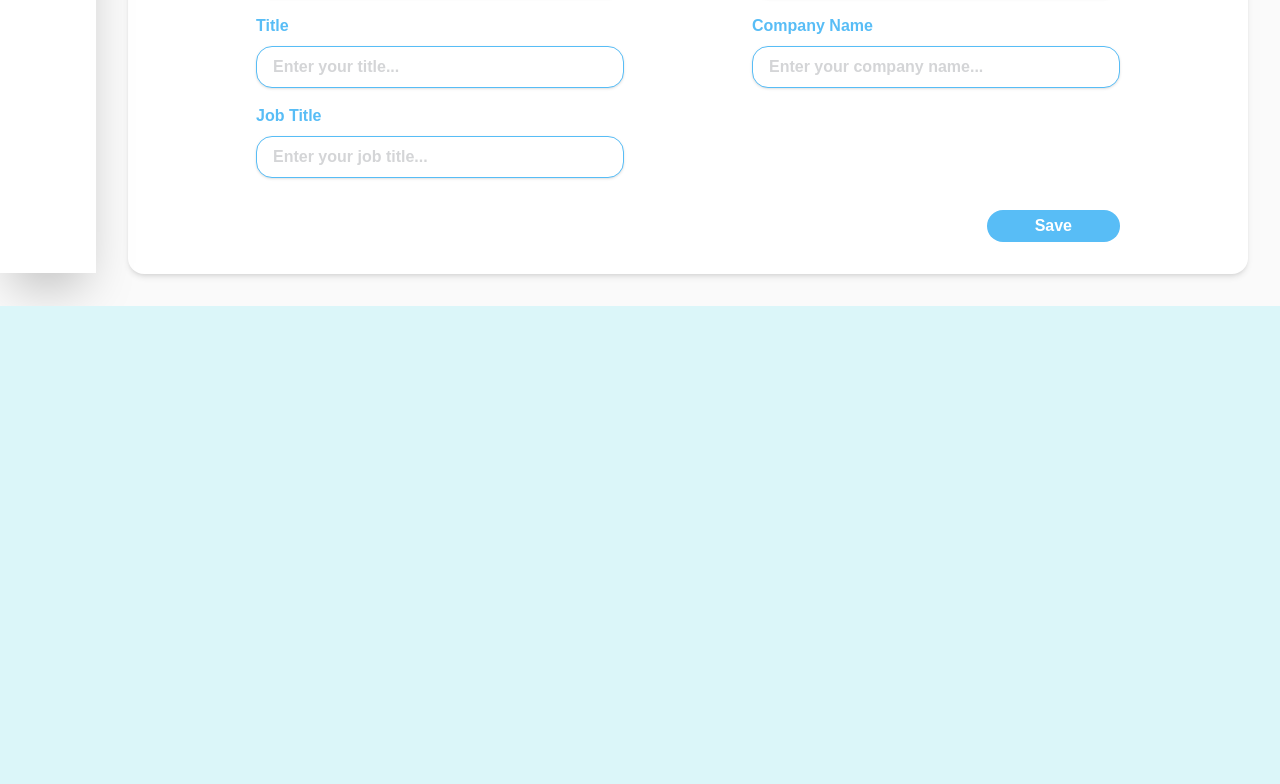
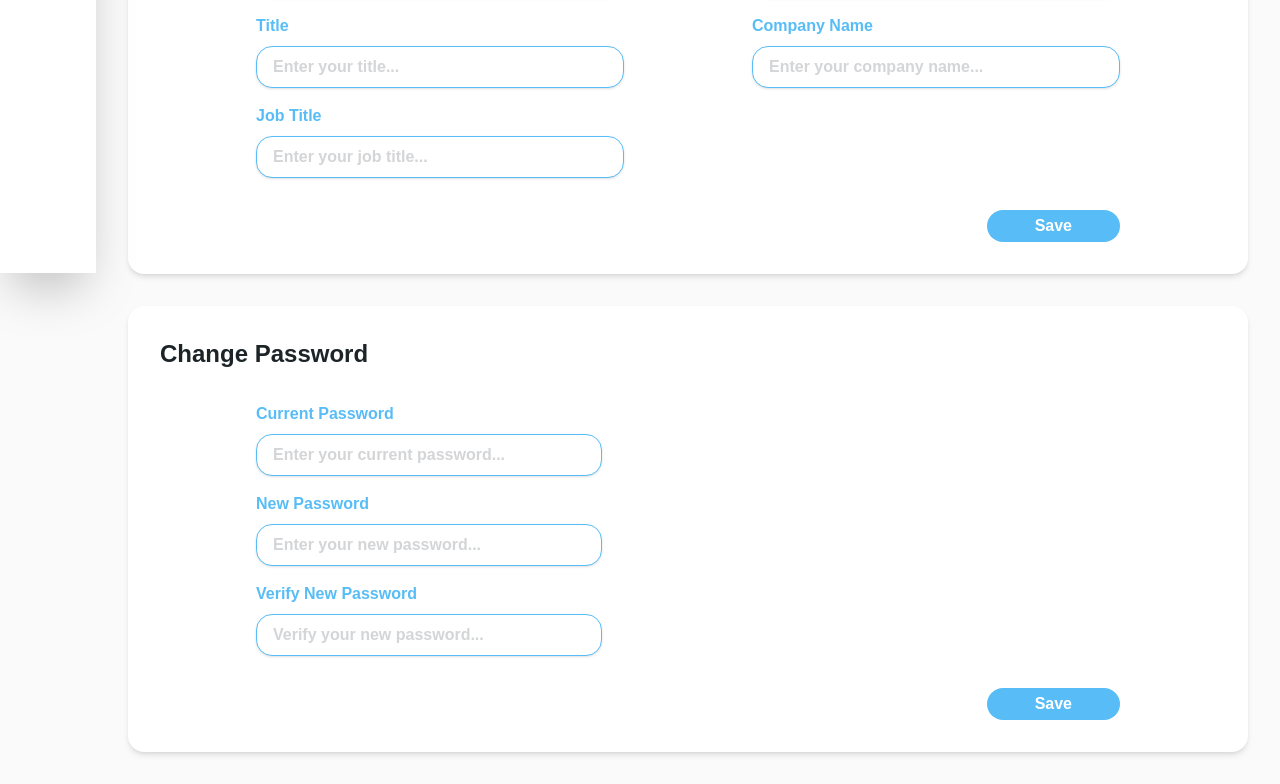
Before and after one commit to CodeHubDevs/donkeymailerwebapp, a Next.js app: page /app/user-settings in a window 1280 px wide. Shown: the part 527-1311 px from the top of the page. Before the commit the page ends 833 px from the top, so only its background shows below. Built offline with nearby package versions, Linux system fonts and the light colour scheme.

Commit message:
Created Change passowrd

```diff
--- /dev/null
+++ b/src/containers/UserSettings/ChangePassword.tsx
@@ -0,0 +1,40 @@
+import React from 'react'
+import { useForm } from 'react-hook-form'
+
+import FormInput from '@/components/FormInput'
+
+const ChangePassword = () => {
+  const { register } = useForm()
+  return (
+    <div className='mt-8 rounded-2xl bg-white p-8 shadow-md'>
+      <h1 className='text-2xl font-bold'>Change Password</h1>
+      <form className='flex flex-col items-start px-24'>
+        <div className='my-8 flex w-2/5 flex-col gap-4'>
+          <FormInput
+            register={register}
+            fieldName='currentPassword'
+            label='Current Password'
+            placeholder='Enter your current password...'
+          />
+          <FormInput
+            register={register}
+            fieldName='newPassword'
+            label='New Password'
+            placeholder='Enter your new password...'
+          />
+          <FormInput
+            register={register}
+            fieldName='verifyNewPassword'
+            label='Verify New Password'
+            placeholder='Verify your new password...'
+          />
+        </div>
+        <button className='self-end rounded-full bg-primary py-1 px-12 font-bold text-white'>
+          Save
+        </button>
+      </form>
+    </div>
+  )
+}
+
+export default ChangePassword
--- a/src/pages/app/user-settings.tsx
+++ b/src/pages/app/user-settings.tsx
@@ -2,6 +2,7 @@ import React from 'react'
 
 import AppNavBar from '@/components/AppNavBar'
 import PrivateLayout from '@/components/layout/PrivateLayout'
+import ChangePassword from '@/containers/UserSettings/ChangePassword'
 import UserDetails from '@/containers/UserSettings/UserDetails'
 
 const UserSettings = () => {
@@ -9,6 +10,7 @@ const UserSettings = () => {
     <PrivateLayout>
       <AppNavBar pageName='Settings' />
       <UserDetails />
+      <ChangePassword />
     </PrivateLayout>
   )
 }
```
